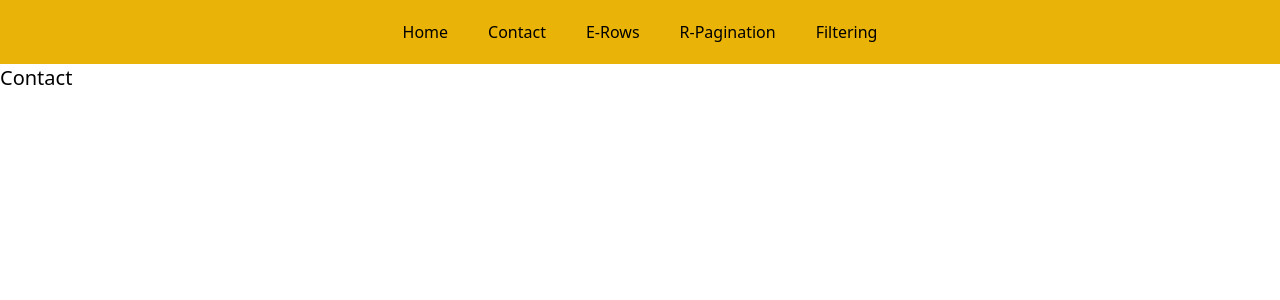
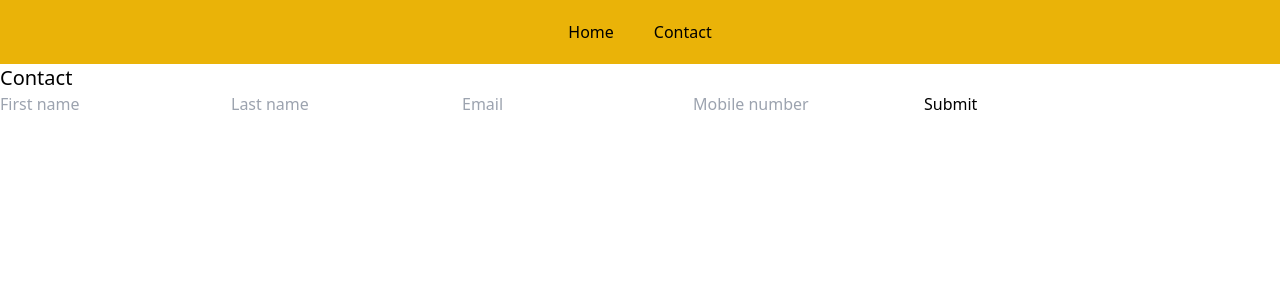
Before and after one commit to kalazaraeducation/react-hook-form, a React (Create React App) app: page /contact in a window 1280 px wide. Shown: the top 300 px of the page. Built offline with nearby package versions, Linux system fonts and the light colour scheme; the HTML template or start-up script is replaced by a standard one.

Commit message:
3-UseForm-Hook

```diff
--- a/src/pages/Contact.js
+++ b/src/pages/Contact.js
@@ -1,11 +1,19 @@
-import { useQuery } from "@tanstack/react-query";
-import axios from "axios";
-import DataTable from "react-data-table-component";
+import { useForm } from "react-hook-form";
 
 const Contact = () => {
+  const {} = useForm();
+
   return (
     <>
       <h1 className="text-xl">Contact</h1>
+      <form>
+        <input type="text" placeholder="First name" />
+        <input type="text" placeholder="Last name" />
+        <input type="text" placeholder="Email" />
+        <input type="tel" placeholder="Mobile number" />
+
+        <input type="submit" />
+      </form>
     </>
   );
 };
--- a/src/pages/Navbar.js
+++ b/src/pages/Navbar.js
@@ -11,15 +11,6 @@ const Navbar = () => {
         <li>
           <NavLink to="/contact">Contact</NavLink>
         </li>
-        <li>
-          <NavLink to="/expanded-rows">E-Rows</NavLink>
-        </li>
-        <li>
-          <NavLink to="/remote-pagination">R-Pagination</NavLink>
-        </li>
-        <li>
-          <NavLink to="/filtering">Filtering</NavLink>
-        </li>
       </ul>
     </div>
   );
```
